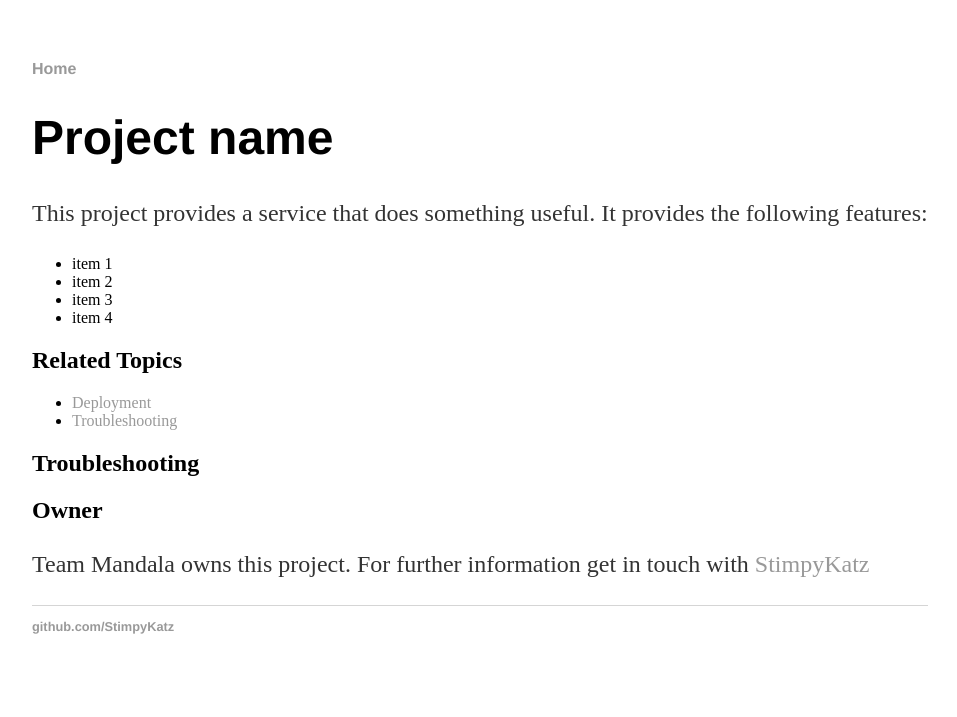
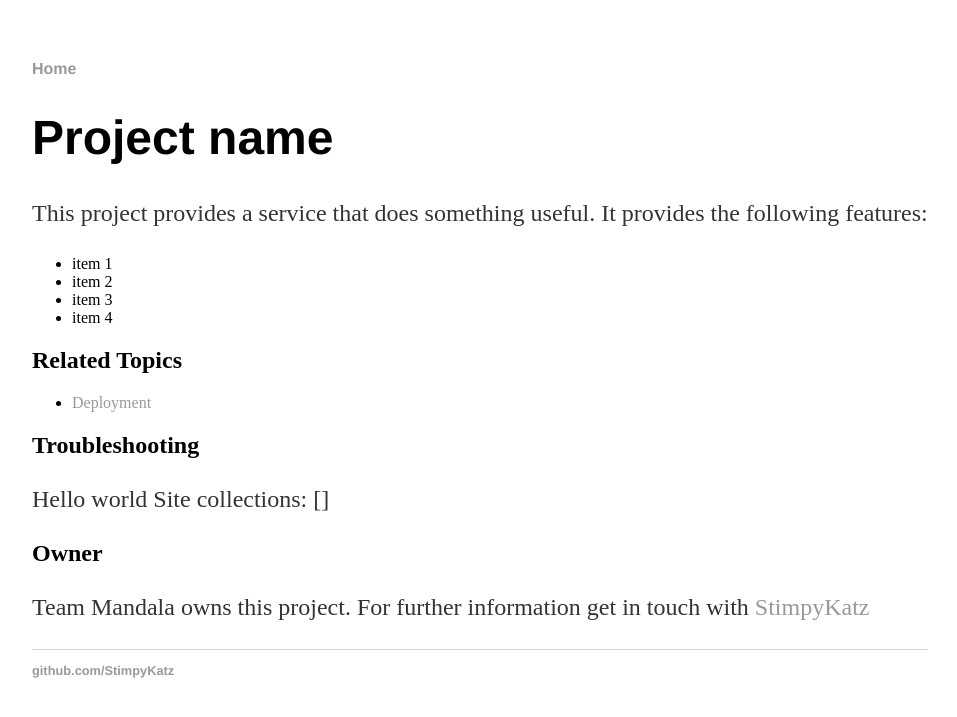
Before and after one commit to M3t4Mash/gfm-demo, a Jekyll site: the page built from index.md, in a window 1280 px wide. Shown: the top 717 px of the page, without its empty margins (160-1117 px from the left). Built offline with Jekyll 4.4.1, drawn with Linux system fonts in a browser that asks for light colours.

```diff
--- a/index.md
+++ b/index.md
@@ -13,7 +13,6 @@ This project provides a service that does something useful. It provides the foll
 
 ## Related Topics
 * [Deployment](deployment.html)
-* [Troubleshooting](troubleshooting.md)
 
 ## Troubleshooting
 {% for faq in site.troubleshooting limit:3 %}
@@ -22,5 +21,8 @@ This project provides a service that does something useful. It provides the foll
   </li>
 {% endfor %}
 
+{{ 'Hello world' }}
+Site collections: {{site.collections}}
+
 ## Owner
 Team Mandala owns this project. For further information get in touch with [StimpyKatz](https://github.com/StimpyKatz)
```
Also changed, not shown: _troubleshooting/not_responding.md (+1 -1 lines), _troubleshooting/not_starting.md (+1 -1 lines).
